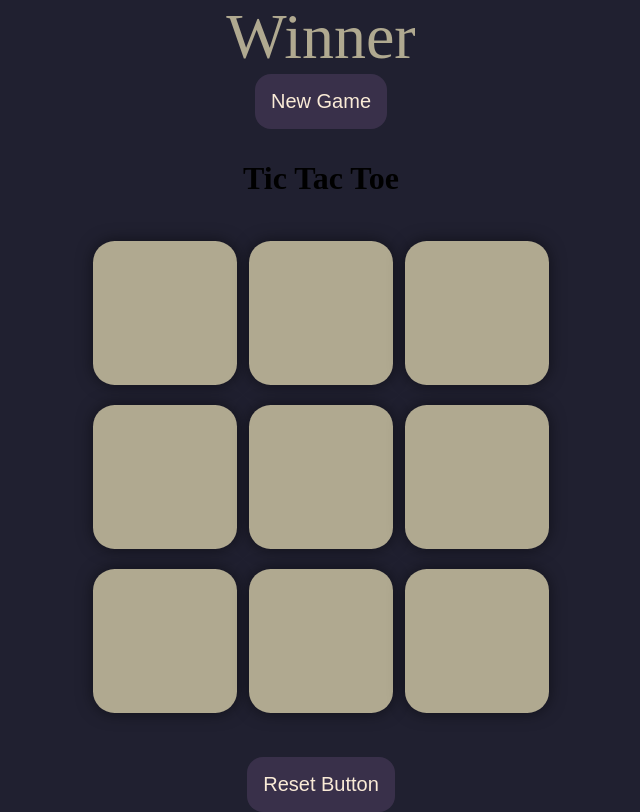
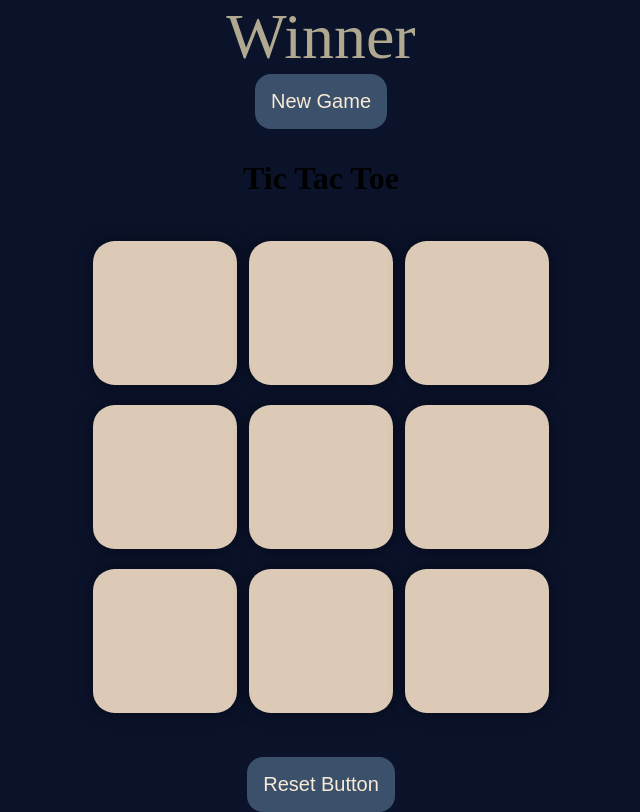
Before and after one commit to renukada/tic-tac-toe-game, a plain HTML site: page index.html in a window 1280 px wide. Shown: the whole page, without its empty margins (319-959 px from the left). Drawn offline with Linux system fonts and the light colour scheme.

Commit message:
changed the color of buttons

```diff
--- a/style.css
+++ b/style.css
@@ -4,7 +4,7 @@
 }
 
 body {
-    background-color: #202030;
+    background-color: #0b132b;
     text-align: center;
 }
 
@@ -27,7 +27,7 @@ body {
 }
 
 .box {
-    background-color: #B0A990;
+    background-color: #dcc9b6;
     height: 18vmin;
     width: 18vmin;
     border-radius: 15%;
@@ -39,7 +39,7 @@ body {
 #reset-btn{
     padding: 1rem;
     font-size: 1.25rem;
-    background-color: #39304A;
+    background-color: #3a506b;
     color: antiquewhite;
     border-radius: 1rem;
     border: none;
@@ -47,7 +47,7 @@ body {
 #new-btn{
     padding: 1rem;
     font-size: 1.25rem;
-    background-color: #39304A;
+    background-color: #3a506b;
     color: antiquewhite;
     border-radius: 1rem;
     border: none;
```
